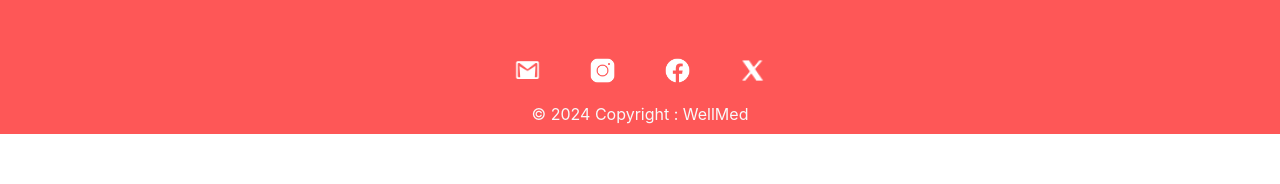
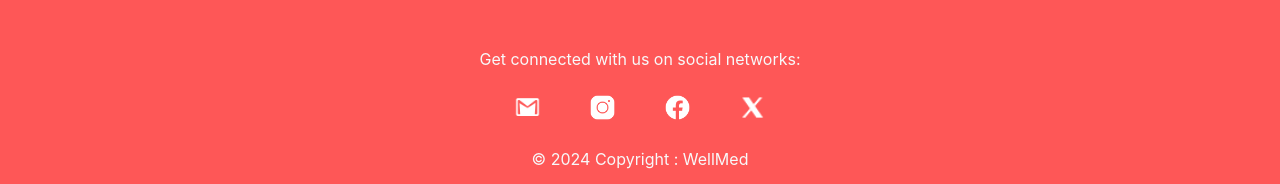
Before and after one commit to shalini24vatsal23/WellMed, a React (Create React App) app in the folder frontend/: page / in a window 1280 px wide. Shown: the part 884-1068 px from the top of the page. Before the commit the page ends 1018 px from the top, so only its background shows below. Built offline with nearby package versions, Linux system fonts and the light colour scheme; the HTML template or start-up script is replaced by a standard one.

Commit message:
HomePage - 20 March 2024

```diff
--- a/frontend/src/components/Footer.js
+++ b/frontend/src/components/Footer.js
@@ -14,17 +14,19 @@ function Footer() {
         Connect with qualified professionals, receive timely medical advice, and take control of your well-being effortlessly.
         Your health is our priority, and at WellMed, we're dedicated to providing convenient, reliable healthcare solutions tailored to your needs.</p>
       </div>
-      <div>
-        <div className='d-flex justify-content-center align-items-center'>
-          <img src={gmailIcon} alt="Gmail" className='icons' />
-          <img src={instagramIcon} alt="Instagram" className='icons'/>
-          <img src={facebookIcon} alt="Facebook" className='icons'/>
-          <img src={twitterIcon} alt="Twitter" className='icons'/>
-        </div>
+      <div className='text-center'>
+        <p className='text-light text-sm'>
+          Get connected with us on social networks:
+        </p>
       </div>
-
       <div className='d-flex justify-content-center align-items-center'>
-        <p className='text-sm text-light m-2'>&#169; 2024 Copyright : WellMed</p>
+        <img src={gmailIcon} alt="Gmail" className='icons' />
+        <img src={instagramIcon} alt="Instagram" className='icons'/>
+        <img src={facebookIcon} alt="Facebook" className='icons'/>
+        <img src={twitterIcon} alt="Twitter" className='icons'/>
+      </div>
+      <div className='d-flex justify-content-center align-items-center'>
+        <p className='text-sm text-light m-3'>&#169; 2024 Copyright : WellMed</p>
       </div>
     </div>
 
--- a/frontend/src/style.css
+++ b/frontend/src/style.css
@@ -29,7 +29,7 @@
     width: 27px;
     margin-right: 24px;
     margin-left: 24px;
-    margin-top: 10px;
+    margin-top: 7px;
     margin-bottom: 10px;
 
   }
```
